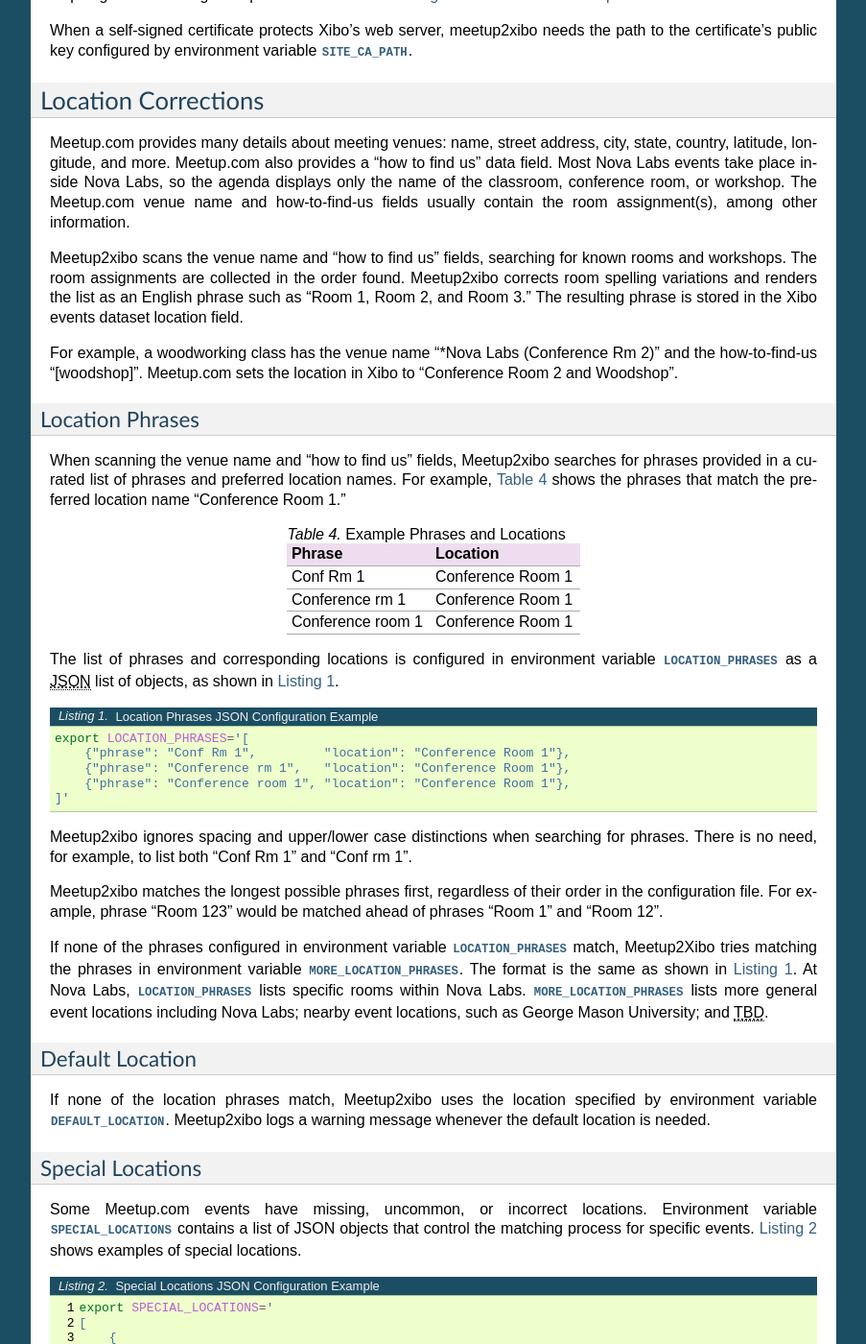
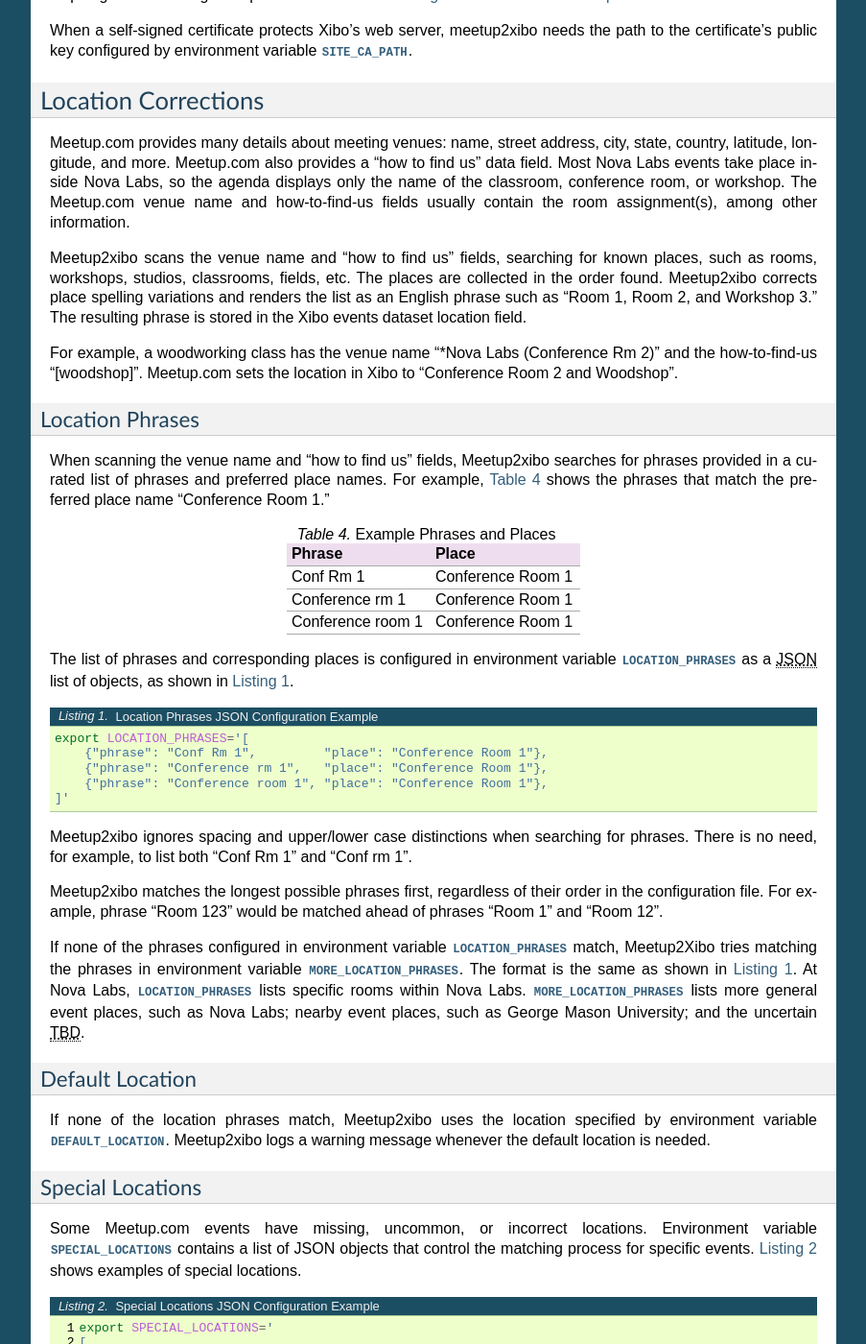
Before and after one commit to jshprentz/meetup2xibo, a Sphinx documentation site: the page built from docs/user-manual/configuration.rst, in a window 1280 px wide and 1400 px high, scrolled down 2299 px. Shown: the whole window at 96% size, without its empty margins (198-1101 px from the left). Built offline with Sphinx 7.4.7, drawn with Linux system fonts in a browser that asks for light colours.

Commit message:
Change "location" to "place" in location phrases.

```diff
--- a/docs/user-manual/configuration.rst
+++ b/docs/user-manual/configuration.rst
@@ -170,10 +170,10 @@
 assignment(s), among other information.
 
 Meetup2xibo scans the venue name and "how to find us" fields, searching for
-known rooms and workshops.
-The room assignments are collected in the order found.
-Meetup2xibo corrects room spelling variations and renders the list as an
-English phrase such as "Room 1, Room 2, and Room 3."
+known places, such as rooms, workshops, studios, classrooms, fields, etc.
+The places are collected in the order found.
+Meetup2xibo corrects place spelling variations and renders the list as an
+English phrase such as "Room 1, Room 2, and Workshop 3."
 The resulting phrase is stored in the Xibo events dataset location field.
 
 For example, a woodworking class has the venue name "\*Nova Labs (Conference Rm
@@ -184,19 +184,19 @@
 ~~~~~~~~~~~~~~~~
 
 When scanning the venue name and "how to find us" fields, Meetup2xibo searches
-for phrases provided in a curated list of phrases and preferred location names.
-For example, :numref:`Table %s <example_phrases_and_locations>` shows the
-phrases that match the preferred location name "Conference Room 1."
+for phrases provided in a curated list of phrases and preferred place names.
+For example, :numref:`Table %s <example_phrases_and_places>` shows the
+phrases that match the preferred place name "Conference Room 1."
 
 .. tabularcolumns:: |L|L|
 
-.. _example_phrases_and_locations:
+.. _example_phrases_and_places:
 
-.. table:: Example Phrases and Locations
+.. table:: Example Phrases and Places
    :align: center
 
    +-------------------+-------------------+
-   | Phrase            | Location          |
+   | Phrase            | Place             |
    +===================+===================+
    | Conf Rm 1         | Conference Room 1 |
    +-------------------+-------------------+
@@ -205,7 +205,7 @@
    | Conference room 1 | Conference Room 1 |
    +-------------------+-------------------+
 
-The list of phrases and corresponding locations is configured in environment
+The list of phrases and corresponding places is configured in environment
 variable :envvar:`LOCATION_PHRASES` as a
 :abbr:`JSON (JavaScript Object Notation)` list of objects, as shown in
 :numref:`Listing %s <location-phrases-config-example>`.
@@ -215,9 +215,9 @@
    :name: location-phrases-config-example
 
    export LOCATION_PHRASES='[
-       {"phrase": "Conf Rm 1",         "location": "Conference Room 1"},
-       {"phrase": "Conference rm 1",   "location": "Conference Room 1"},
-       {"phrase": "Conference room 1", "location": "Conference Room 1"},
+       {"phrase": "Conf Rm 1",         "place": "Conference Room 1"},
+       {"phrase": "Conference rm 1",   "place": "Conference Room 1"},
+       {"phrase": "Conference room 1", "place": "Conference Room 1"},
    ]'
 
 Meetup2xibo ignores spacing and upper/lower case distinctions when searching
@@ -235,8 +235,8 @@
 The format is the same as shown in
 :numref:`Listing %s <location-phrases-config-example>`.
 At Nova Labs, :envvar:`LOCATION_PHRASES` lists specific rooms within Nova Labs.
-:envvar:`MORE_LOCATION_PHRASES` lists more general event locations including
-Nova Labs; nearby event locations, such as George Mason University; and
+:envvar:`MORE_LOCATION_PHRASES` lists more general event places, such as Nova
+Labs; nearby event places, such as George Mason University; and the uncertain
 :abbr:`TBD (To Be Determined)`.
 
 Default Location
```
Also changed, not shown: docs/man/meetup2xibo.rst (+5 -5 lines).
